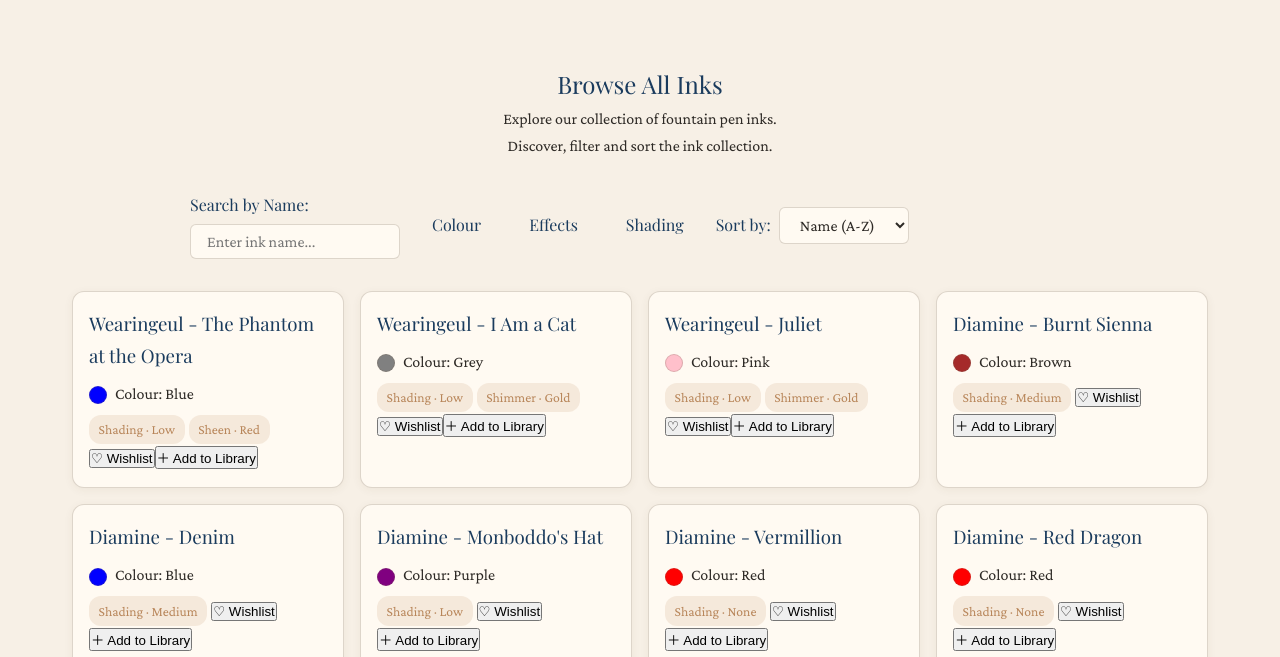
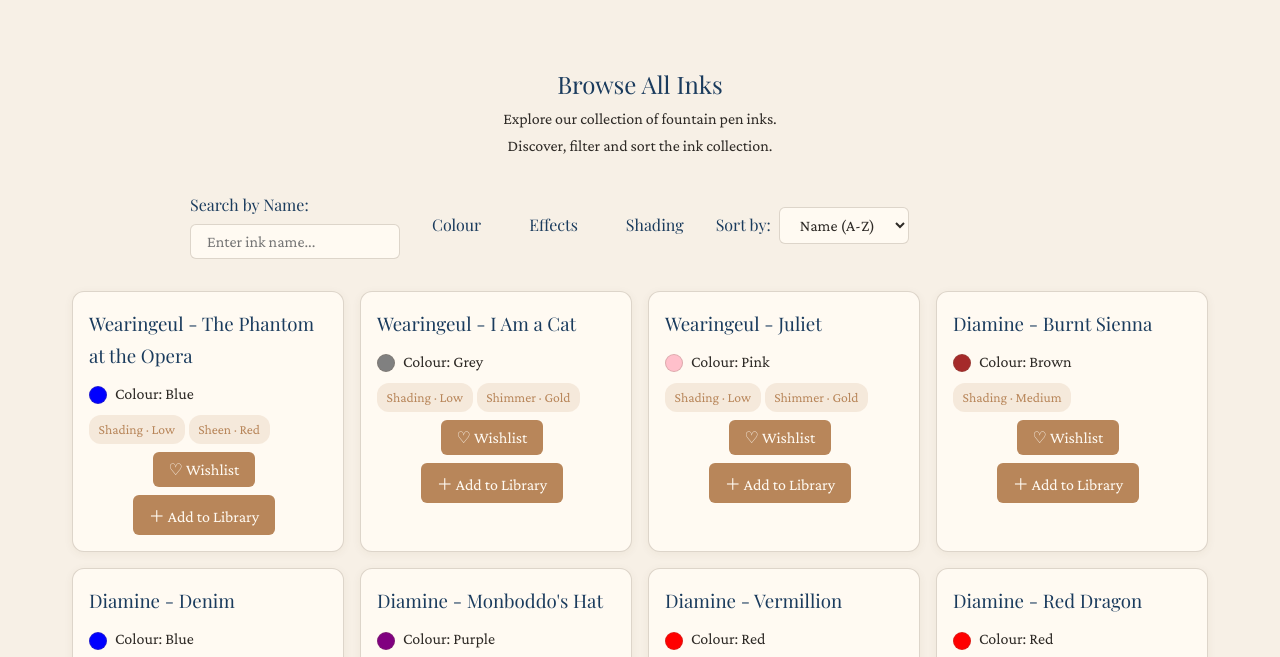
Before and after one commit to SadPiglet/ink-library, a website: page pages/browse.html in a window 1280 px wide. Shown: the part 81-738 px from the top of the page. Drawn offline with nearby package versions, Linux system fonts and the light colour scheme; a web font is replaced by a local one.

Commit message:
Added styling for buttons

```diff
--- a/js/app.js
+++ b/js/app.js
@@ -13,6 +13,9 @@
     // Knappar
     const wishlistBtn = document.createElement("button");
     const ownedBtn = document.createElement("button");
+
+    const cardActions = document.createElement("div");
+    cardActions.classList.add("ink-card-actions");
 
     wishlistBtn.textContent = "♡ Wishlist";
     ownedBtn.textContent = "＋ Add to Library";
@@ -49,8 +52,8 @@
       inkCard.appendChild(sheen);
     }
 
-    inkCard.appendChild(wishlistBtn);
-    inkCard.appendChild(ownedBtn);
+    cardActions.appendChild(wishlistBtn);
+    cardActions.appendChild(ownedBtn);
 
     if (showCurrentlyInked) {
       const currentlyInkedBtn = document.createElement("button");
@@ -61,7 +64,7 @@
         currentlyInkedBtn.textContent = "Remove from pen";
       }
 
-      inkCard.appendChild(currentlyInkedBtn);
+      cardActions.appendChild(currentlyInkedBtn);
 
       currentlyInkedBtn.addEventListener("click", () => {
         if (myLibrary.currentlyInked.includes(ink.id)) {
@@ -81,7 +84,7 @@
 
     }
 
-
+    inkCard.appendChild(cardActions);
 
     wishlistBtn.addEventListener("click", () => {
       if (myLibrary.wishlist.includes(ink.id)) {
--- a/scss/_components.scss
+++ b/scss/_components.scss
@@ -148,6 +148,15 @@
   p {
     margin-bottom: 0.25rem;
   }
+
+  button {
+  margin-top: $spacing-small;
+  margin-right: $spacing-small;
+  }
+
+  .ink-card-actions {
+    text-align: center;
+  }
 }
 
 // ==== INK SWATCH ====
@@ -201,7 +210,6 @@
   }
 }
 
-
 .ink-preview {
   display: grid;
   gap: $spacing-small;
@@ -214,3 +222,26 @@
     border-radius: 6px;
   }
 }
+
+// ==== KNAPPAR ====
+
+.ink-card button {
+  font-family: $font-main;
+  font-size: 1rem;
+  padding: $spacing-small $spacing-medium;
+  background-color: $color-accent;
+  color: $color-card;
+  border: none;
+  border-radius: 6px;
+  cursor: pointer;
+  transition: background-color 0.2s;
+
+  &:hover {
+    background-color: $color-wine;
+  }
+
+  &:focus-visible {
+    outline: 2px solid $color-accent;
+    outline-offset: 2px;
+  }
+}
```
Also changed, not shown: css/style.css.
